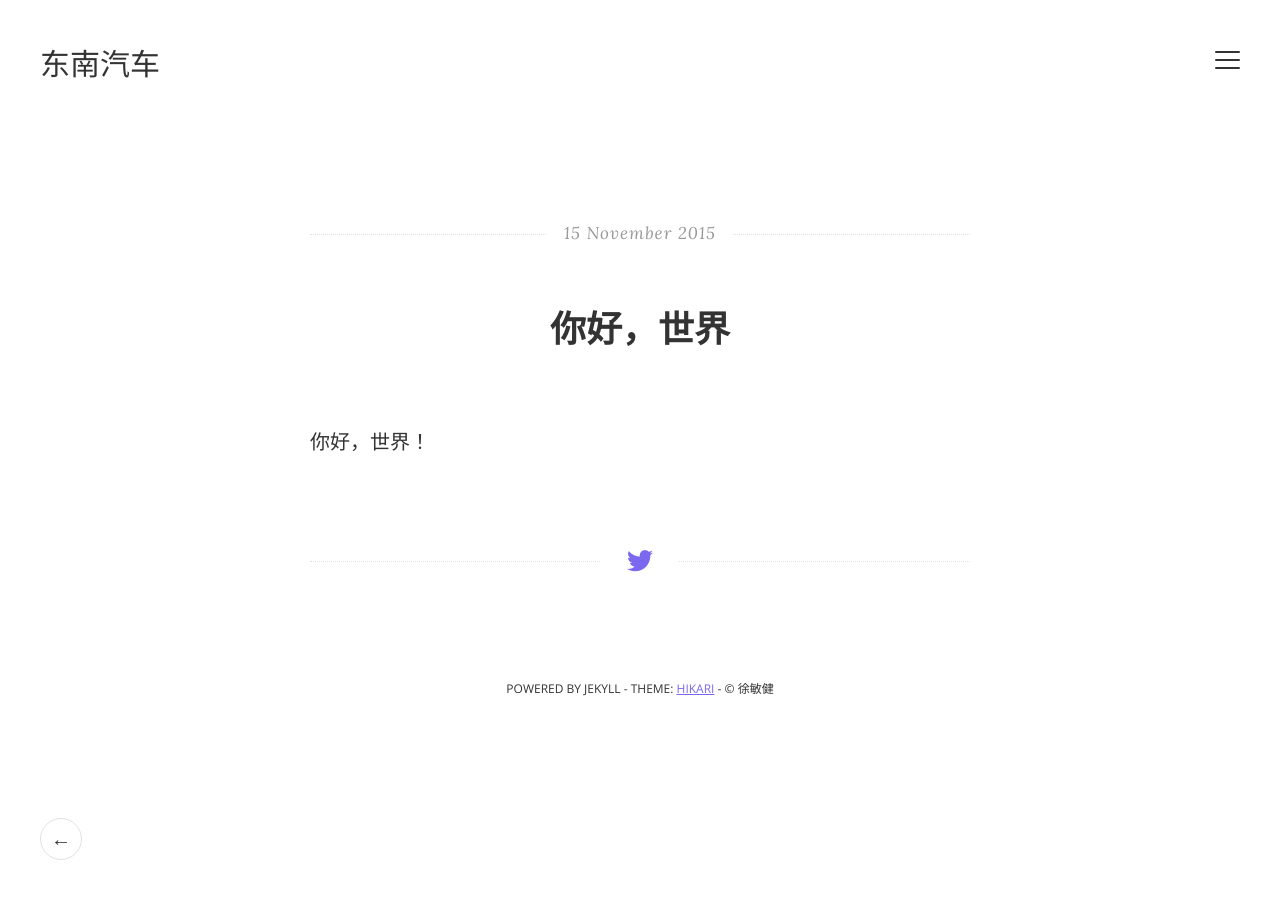
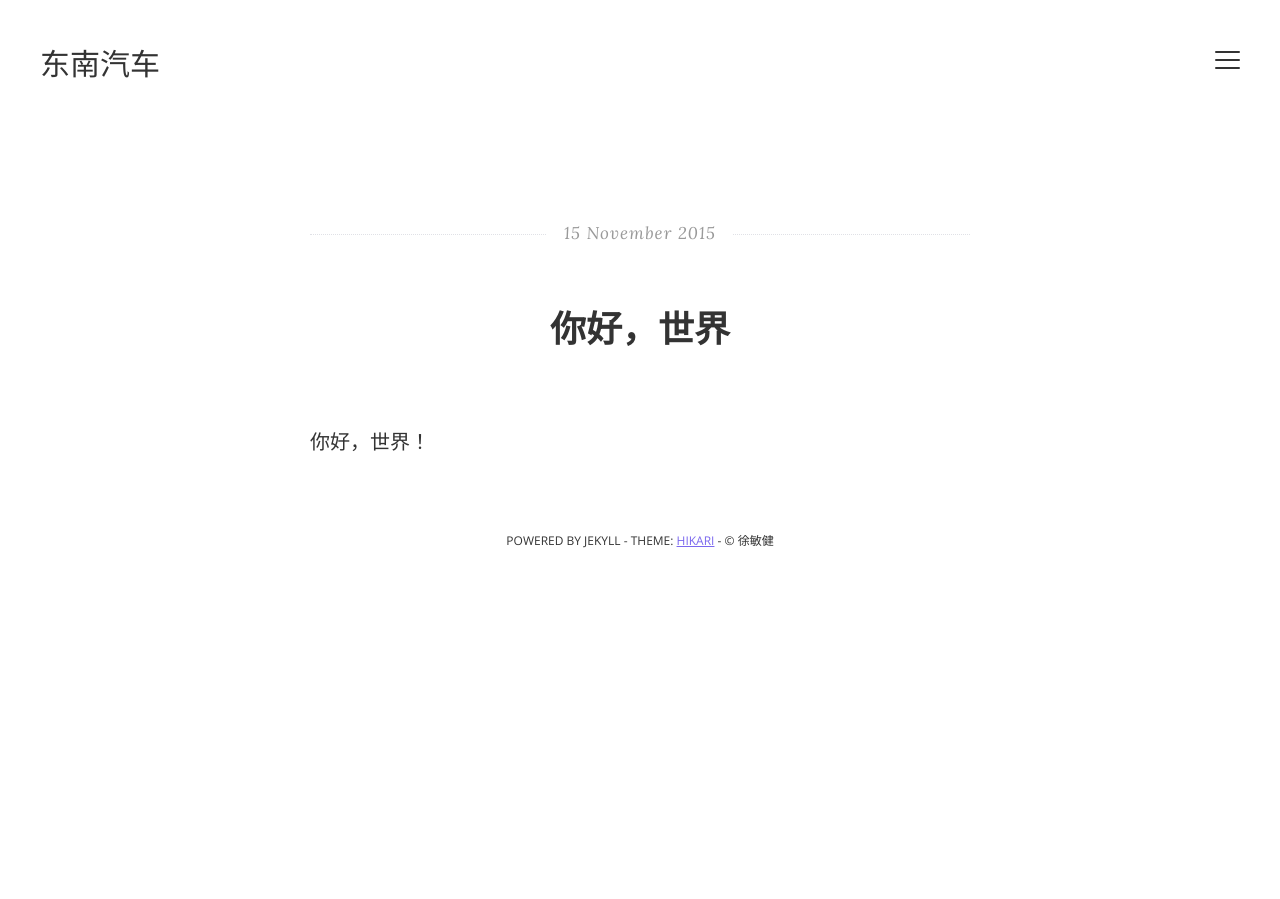
Before and after one commit to sesmond/blog_yin, a Jekyll site: the page built from _posts/2015-11-15-HelloWorld.markdown, in a window 1280 px wide. Built offline with Jekyll 4.4.1, drawn with Linux system fonts in a browser that asks for light colours; comment, search, counter and statistics services are not loaded.

```diff
--- a/_layouts/post.html
+++ b/_layouts/post.html
@@ -15,6 +15,7 @@ layout: default
     <div itemprop="articleBody">
       {{ content }}
     </div>
+<!--
     <div class="feat share">
       <a href="http://twitter.com/share" class="popup">
         <span class="icon-twitter"></span>
@@ -30,12 +31,13 @@ layout: default
         &larr; <span class="nav-title nav-title-prev">older</span>
       </a>
     {% endif %}
+    -->
   </article>
 	<div class="ds-thread" data-thread-key="{{ page.title }}" data-title="{{ page.title }}" data-url="{{ page.url }}"></div>
 <!-- 多说评论框 end -->
 <!-- 多说公共JS代码 start (一个网页只需插入一次) -->
 <script type="text/javascript">
-var duoshuoQuery = {short_name:"yinxiaohan"};
+/* var duoshuoQuery = {short_name:"yinxiaohan"};
 	(function() {
 		var ds = document.createElement('script');
 		ds.type = 'text/javascript';ds.async = true;
@@ -43,7 +45,7 @@ var duoshuoQuery = {short_name:"yinxiaohan"};
 		ds.charset = 'UTF-8';
 		(document.getElementsByTagName('head')[0]
 		 || document.getElementsByTagName('body')[0]).appendChild(ds);
-	})();
+	})(); */
 	</script>
 <!-- 多说公共JS代码 end -->
 
```
